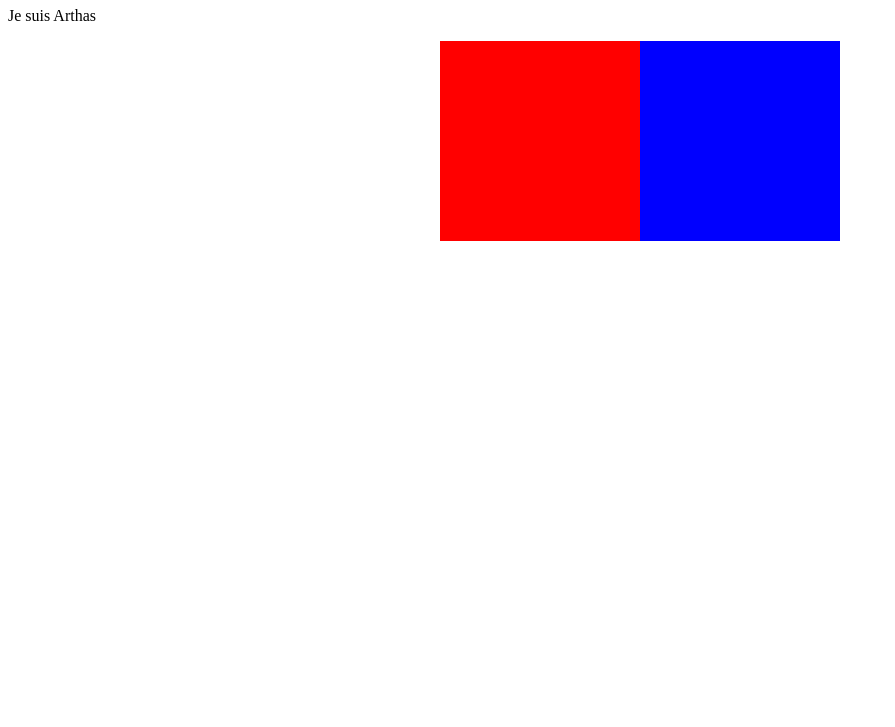
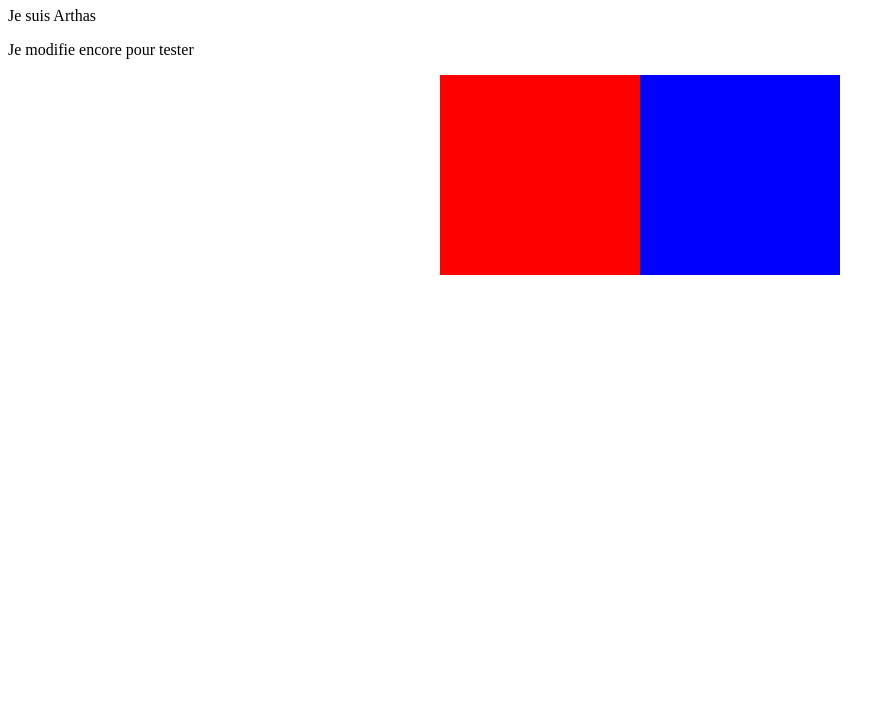
Before and after one commit to Samy1717/newrepo, a plain HTML site: page index.html in a window 1280 px wide. Shown: the part 73-800 px from the top of the page, without its empty margins (0-895 px from the left). Drawn offline with Linux system fonts and the light colour scheme.

Commit message:
last modif

```diff
--- a/index.html
+++ b/index.html
@@ -12,6 +12,7 @@
                 Hello World / Salut
         </h1>
         <p>Je suis Arthas</p>
+        <p>Je modifie encore pour tester</p>
 
         <div class='col'>
             <div class='square1'></div>
```
Also changed, not shown: 1 other file.
